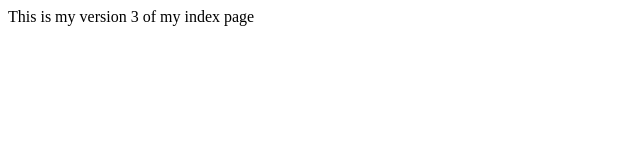
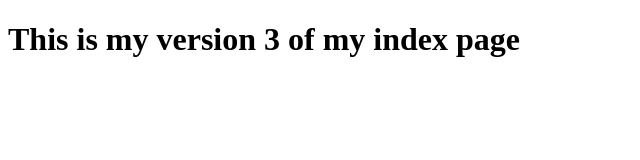
Before and after one commit to DhruvAsseye/My-Repo, a plain HTML site: page index.html in a window 1280 px wide. Shown: the whole page, without its empty margins (0-640 px from the left). Drawn offline with Linux system fonts and the light colour scheme.

Commit message:
version 4

```diff
--- a/index.html
+++ b/index.html
@@ -6,7 +6,7 @@
     , initial-scale=1.0">
     <title>Document</title>
 </head>
-<body> This is my version 3 of my index page
+<body> <h1>This is my version 3 of my index page</h1>
 
 </body>
 </html>
```
